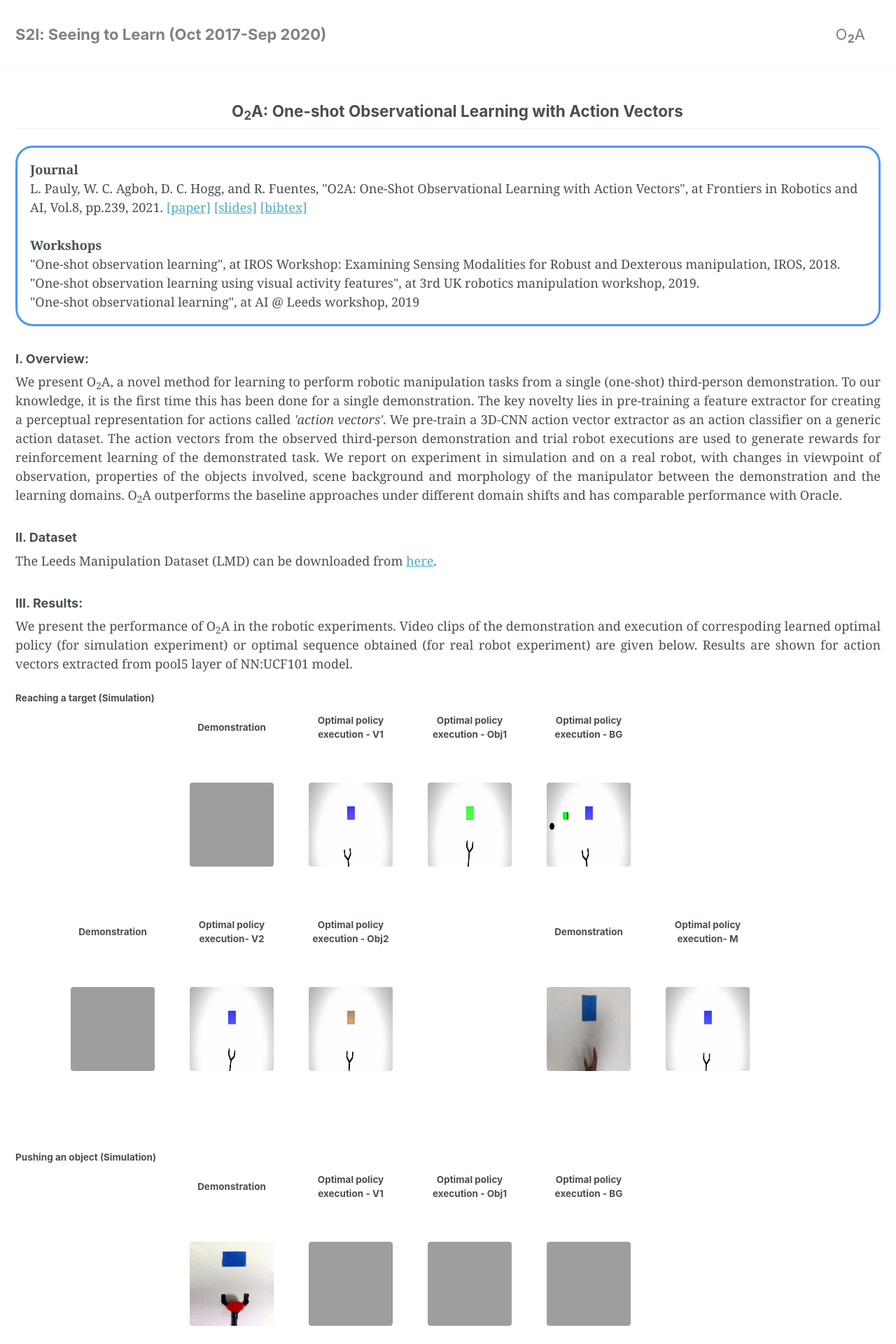
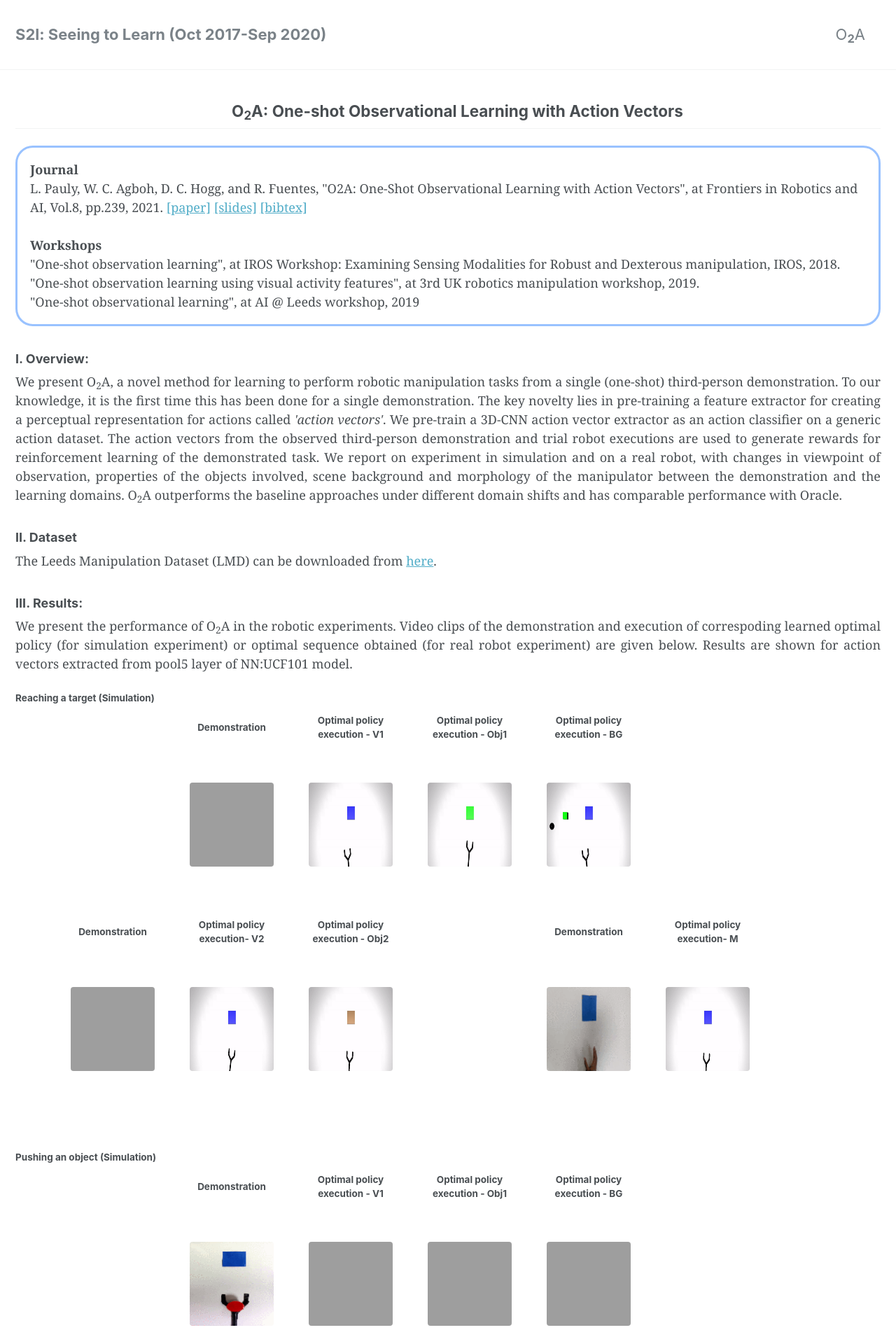
Before and after one commit to leopauly/s2l, a Jekyll site: the page built from _pages/stage1.md, in a window 1280 px wide. Shown: the top 1920 px of the page at 70% size. Built offline with Jekyll 4.4.1, drawn with Linux system fonts in a browser that asks for light colours; grey boxes are pictures that could not be loaded.

Commit message:
Update stage1.md

```diff
--- a/_pages/stage1.md
+++ b/_pages/stage1.md
@@ -13,7 +13,7 @@ comments:
 </font>
 
 <font face="Georgia" size="4">
-<p style="border:3px; border-style:solid; border-radius: 25px; border-color:#4d94ff; padding: 1em;">
+<p style="border:3px; border-style:solid; border-radius: 25px; border-color:#99c2ff; padding: 1em;">
 
 <b>Journal</b><br>
 L. Pauly, W. C. Agboh, D. C. Hogg, and R. Fuentes, "O2A: One-Shot Observational
```
